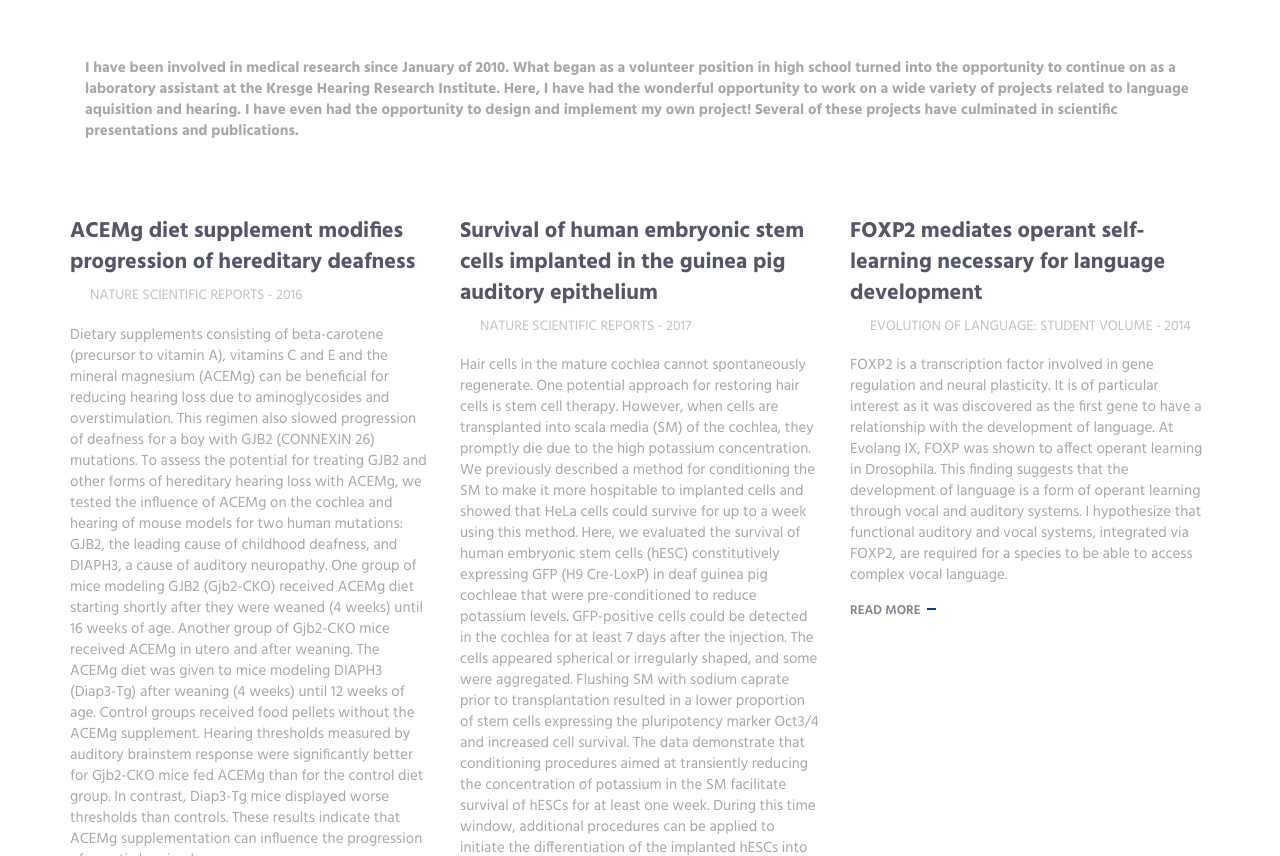
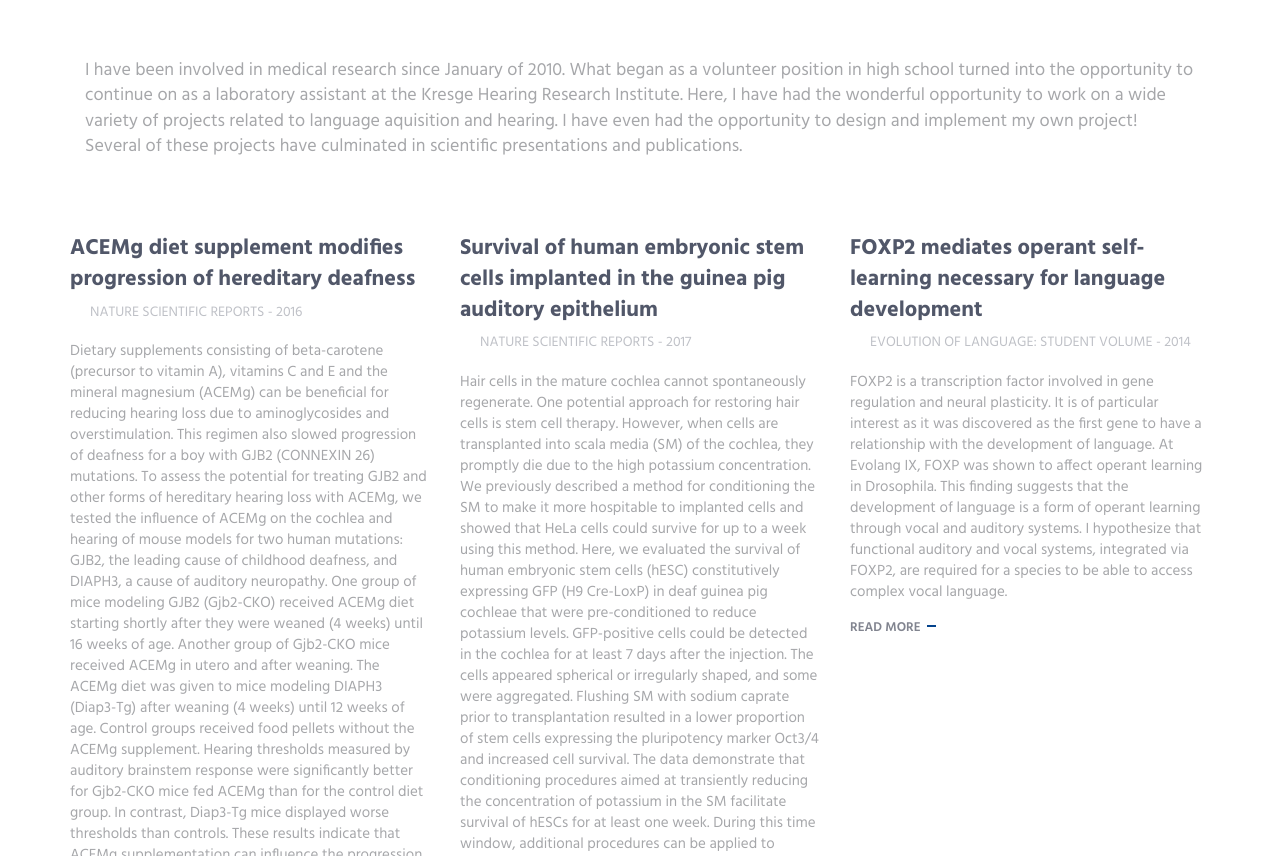
Before and after one commit to cngreen/cngreen.github.io, a plain HTML site: page index.html in a window 1280 px wide. Shown: the part 2843-3699 px from the top of the page. Drawn offline with Linux system fonts and the light colour scheme.

Commit message:
research font change

```diff
--- a/index.html
+++ b/index.html
@@ -198,7 +198,7 @@
             <img class="full-width img-responsive" src="img/mockup/kari_science.png" alt="Image">
             <div class="container content-sm">
                     <div class="col-sm-12">
-                        <p><b>I have been involved in medical research since January of 2010. What began as a volunteer position in high school turned into the opportunity to continue on as a laboratory assistant at the Kresge Hearing Research Institute. Here, I have had the wonderful opportunity to work on a wide variety of projects related to language aquisition and hearing. I have even had the opportunity to design and implement my own project! Several of these projects have culminated in scientific presentations and publications.</b></p>
+                        <p style="font-size:18px">I have been involved in medical research since January of 2010. What began as a volunteer position in high school turned into the opportunity to continue on as a laboratory assistant at the Kresge Hearing Research Institute. Here, I have had the wonderful opportunity to work on a wide variety of projects related to language aquisition and hearing. I have even had the opportunity to design and implement my own project! Several of these projects have culminated in scientific presentations and publications.</p>
                     </div>
                 </div>
             </div>
```
